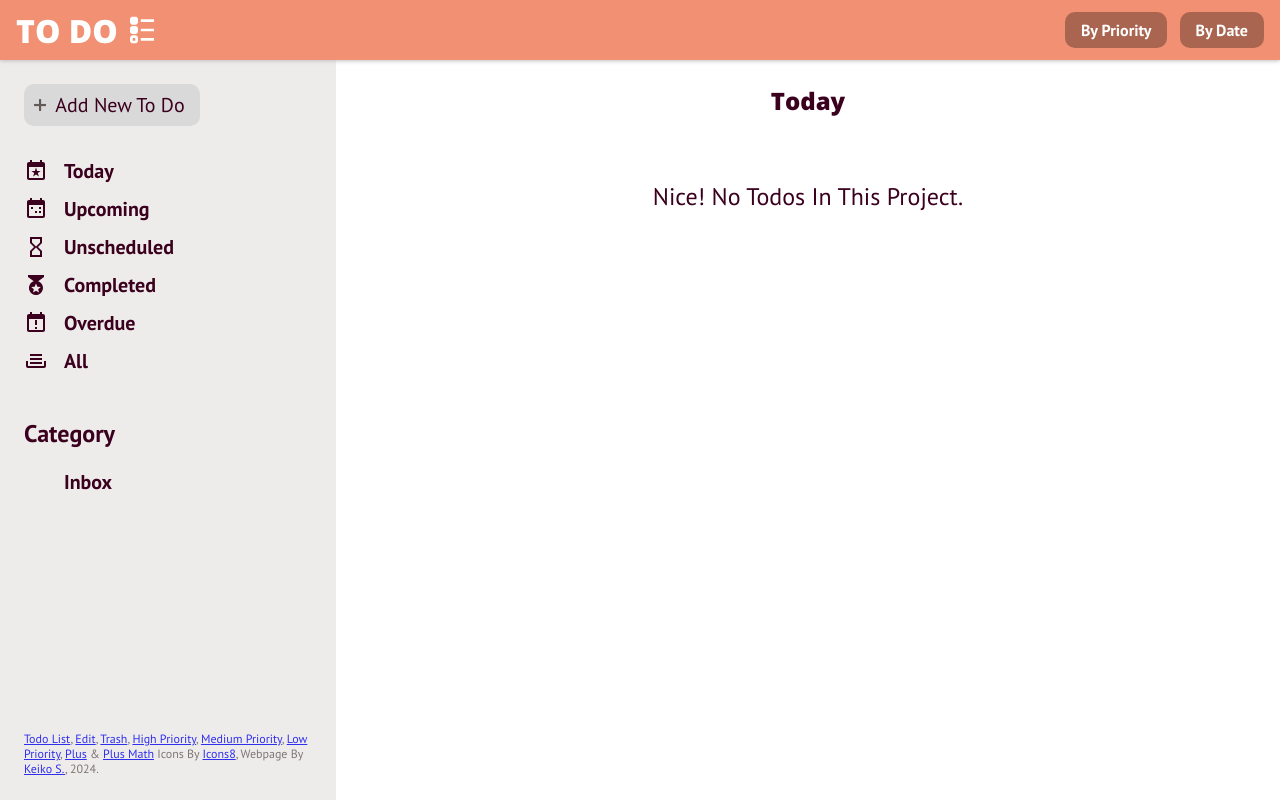
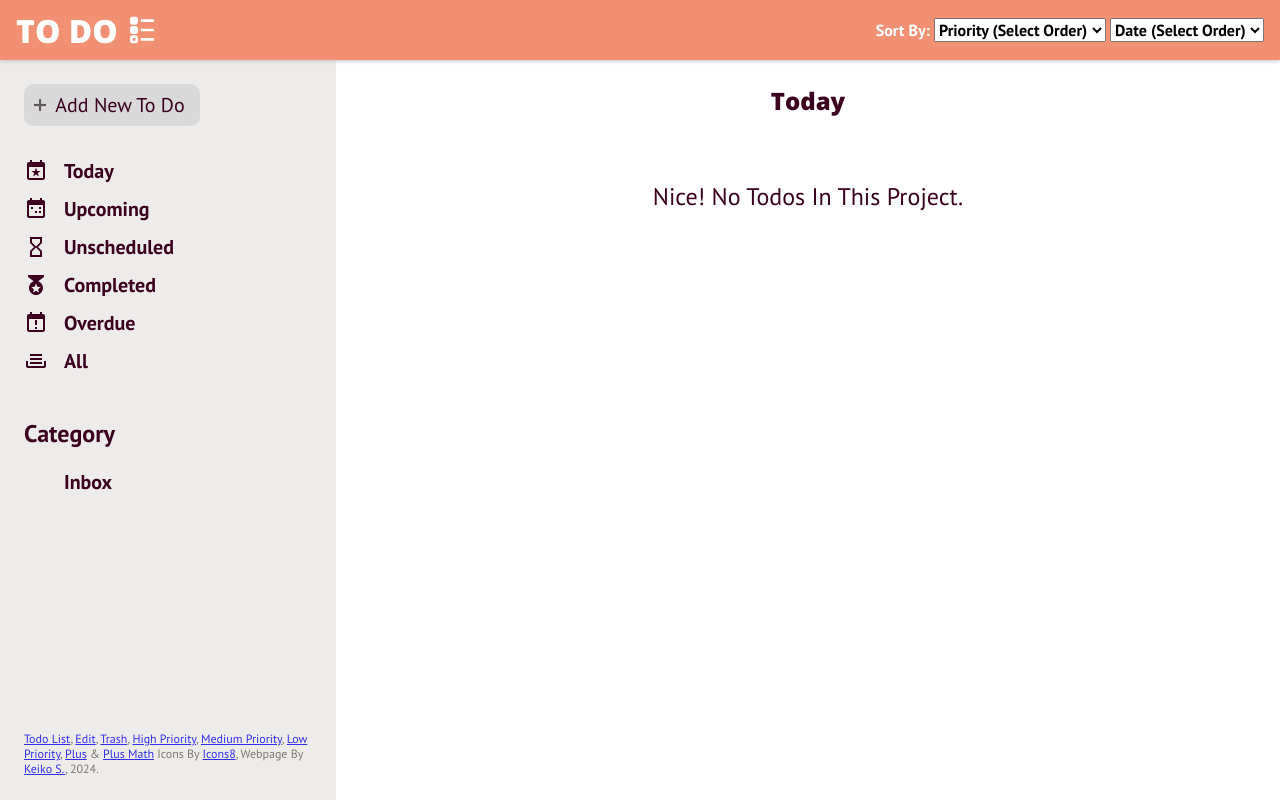
Before and after one commit to kbelltree/odin-todo-list, a website built with webpack: page src/index.html in a window 1280 px wide. Built offline with nearby package versions, Linux system fonts and the light colour scheme; files whose address does not match are found by name.

Commit message:
Update sort buttons to select options

```diff
--- a/src/index.html
+++ b/src/index.html
@@ -12,12 +12,17 @@
             <h1 aria-label="To Do">TO DO</h1>
         </div>
         <div id="sorter">
-            <button type="button" data-filter-name="by-priority">
-                by priority
-            </button>
-            <button type="button" data-filter-name="by-date">
-                by date
-            </button>
+            <span>sort by:</span>
+            <select id="priority-sorter" data-filter-name="by-priority" aria-label="Sort by priority">
+                <option value="" selected disabled>priority (select order)</option>
+                <option value="ascending">high to low priority</option>
+                <option value="descending">low to high priority</option>
+            </select>
+            <select id="date-sorter" data-filter-name="by-date" aria-label="Sort by date">
+                <option value="" selected disabled>date (select order)</option>
+                <option value="ascending">early date first</option>
+                <option value="descending">later date first</option>
+            </select>
         </div>
     </div>
     <div id="content">
```
